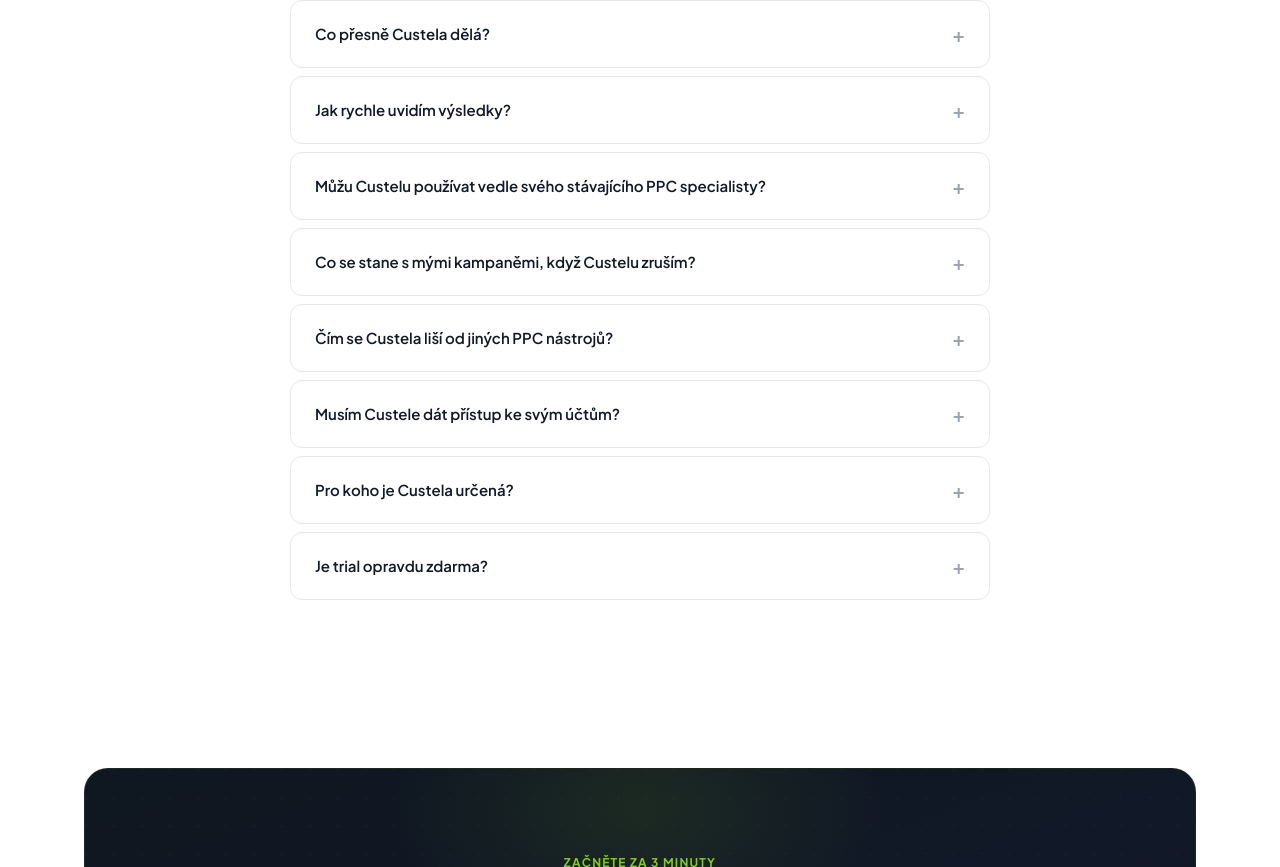
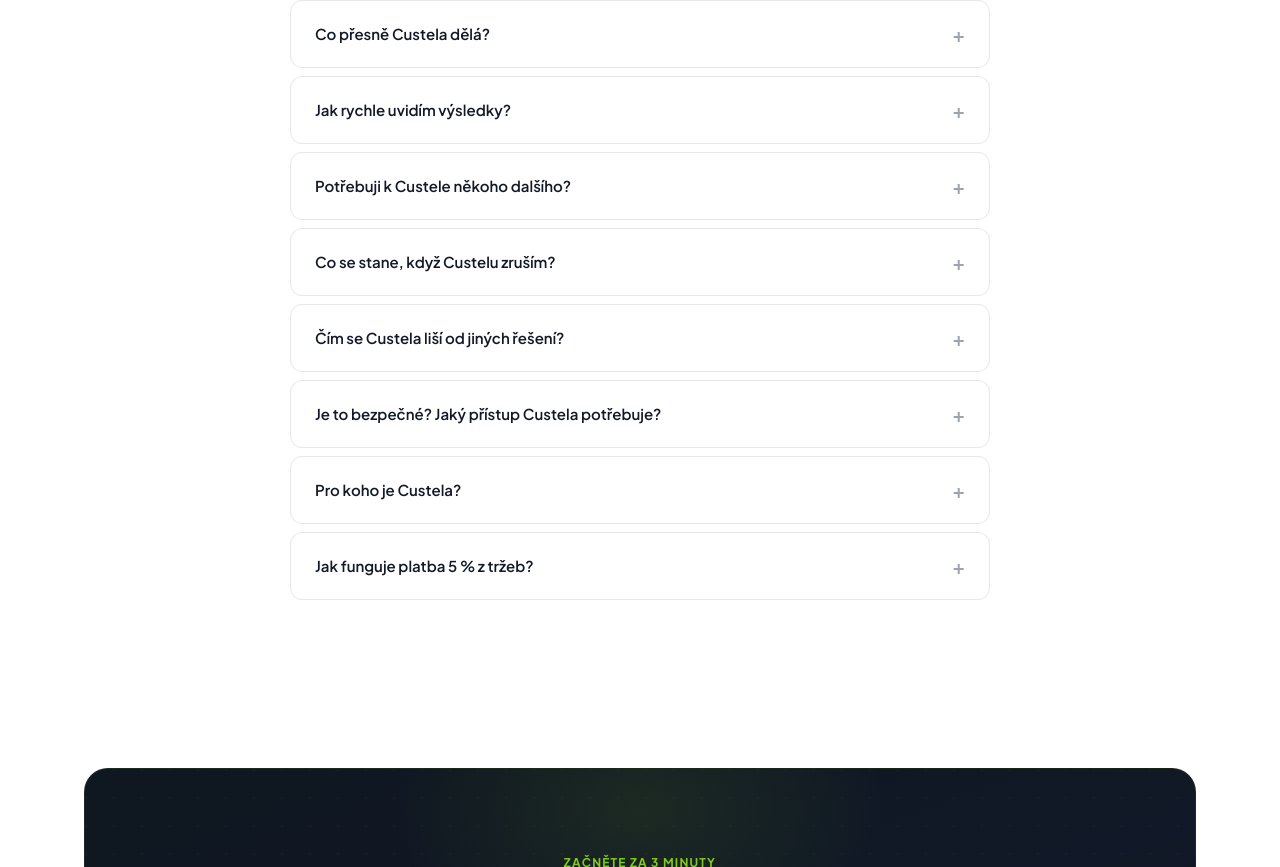
Before and after one commit to custela-cz/custela-landing, a Next.js app: page / in a window 1280 px wide. Shown: the part 8678-9545 px from the top of the page. Built offline with nearby package versions, Linux system fonts and the light colour scheme.

Commit message:
feat: rewrite FAQ — autonomous messaging, 5% revenue model Q&A
Co-Authored-By: Claude Opus 4.6 (1M context) <noreply@anthropic.com>

```diff
--- a/components/sections/FAQSection.tsx
+++ b/components/sections/FAQSection.tsx
@@ -5,35 +5,35 @@ import { useState } from 'react'
 const faqs = [
   {
     question: 'Co přesně Custela dělá?',
-    answer: 'Custela propojí vaše reklamní účty (Google Ads, Meta Ads, Sklik), automaticky vytváří kampaně, hledá optimalizace rozpočtů a generuje reporty. Všechno z jednoho dashboardu.',
+    answer: 'Custela autonomně řídí vaše PPC kampaně na Google Ads, Meta Ads i Skliku. Vytváří kampaně, optimalizuje bidy, přesouvá rozpočty a posílá reporty — vše plně automaticky, bez vašeho zásahu.',
   },
   {
     question: 'Jak rychle uvidím výsledky?',
-    answer: 'Většina uživatelů vidí první zlepšení ROAS do 7–14 dnů. Custela začne analyzovat data okamžitě po propojení účtů — doporučuje přesuny rozpočtů, úpravy bidů a pozastavení neefektivních klíčových slov. Čím víc dat AI agent nasbírá, tím přesnější doporučení dává.',
+    answer: 'První optimalizace proběhnou během hodin od propojení účtů. Měřitelné zlepšení výkonu kampaní obvykle vidíte do 2–4 týdnů.',
   },
   {
-    question: 'Můžu Custelu používat vedle svého stávajícího PPC specialisty?',
-    answer: 'Ano. Custela funguje jako doplněk — váš specialista má plný přehled o tom, co AI agent dělá, a může kdykoli zasáhnout. Spousta týmů používá Custelu pro rutinní optimalizaci a reporting, zatímco specialista se soustředí na strategii.',
+    question: 'Potřebuji k Custele někoho dalšího?',
+    answer: 'Ne. Custela zvládá kompletní správu kampaní sama. Pokud ale PPC specialistu nebo agenturu už máte, Custela jim může uvolnit ruce pro strategii.',
   },
   {
-    question: 'Co se stane s mými kampaněmi, když Custelu zruším?',
-    answer: 'Vaše kampaně zůstanou přesně tak, jak jsou — Custela nic nemaže ani neruší. Přijdete pouze o automatickou optimalizaci a reporting. Všechna data a nastavení zůstávají ve vašich reklamních účtech.',
+    question: 'Co se stane, když Custelu zruším?',
+    answer: 'Kampaně zůstanou ve vašich reklamních účtech přesně tak, jak jsou. Žádná data neztratíte — účty jsou vaše.',
   },
   {
-    question: 'Čím se Custela liší od jiných PPC nástrojů?',
-    answer: 'Custela je AI agent, ne jen dashboardový nástroj. Aktivně spravuje kampaně pomocí sady optimalizačních pravidel, podporuje Google Ads, Meta Ads i Sklik v jednom rozhraní a je stavěná pro český trh. Nemusíte nic nastavovat — propojíte účty a Custela převezme správu.',
+    question: 'Čím se Custela liší od jiných řešení?',
+    answer: 'Custela nejen analyzuje — sama jedná. Vytváří kampaně, optimalizuje rozpočty i bidy, a to plně automaticky, 24/7. A platíte jen 5 % z tržeb.',
   },
   {
-    question: 'Musím Custele dát přístup ke svým účtům?',
-    answer: 'Ano, propojení probíhá přes oficiální API platforem (OAuth). Custela potřebuje přístup k vašim reklamním účtům, aby mohla analyzovat kampaně a stahovat data. Vaše přístupy jsou v bezpečí.',
+    question: 'Je to bezpečné? Jaký přístup Custela potřebuje?',
+    answer: 'Custela potřebuje přístup k vašim reklamním účtům přes oficiální API. Data nikdy nesdílíme s třetími stranami. Přístup můžete kdykoliv odebrat.',
   },
   {
-    question: 'Pro koho je Custela určená?',
-    answer: 'Primárně pro e-shopy a marketéry, kteří spravují PPC reklamu na víc platformách a chtějí ušetřit čas. Hodí se jak pro menší e-shopy, tak pro agentury spravující více klientů.',
+    question: 'Pro koho je Custela?',
+    answer: 'Pro e-shopy, které chtějí profesionální správu kampaní bez paušálu. Od malých obchodů po velké inzerenty.',
   },
   {
-    question: 'Je trial opravdu zdarma?',
-    answer: 'Ano, 7 dní zdarma bez nutnosti zadávat kreditní kartu. Během trialu máte přístup ke všem funkcím, takže si Custelu můžete vyzkoušet naplno.',
+    question: 'Jak funguje platba 5 % z tržeb?',
+    answer: 'Platíte 5 % z tržeb, které vygenerují kampaně spravované Custelou. Žádný paušál, žádná platba předem. Pokud kampaně negenerují tržby, neplatíte nic.',
   },
 ]
 
```
